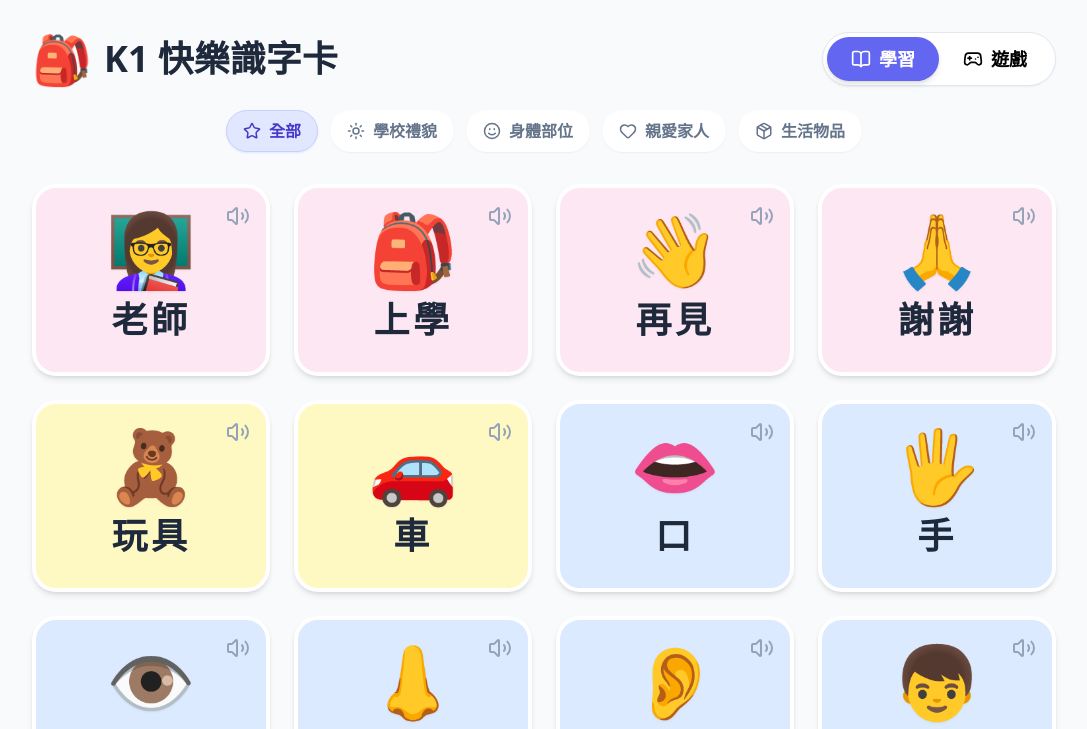
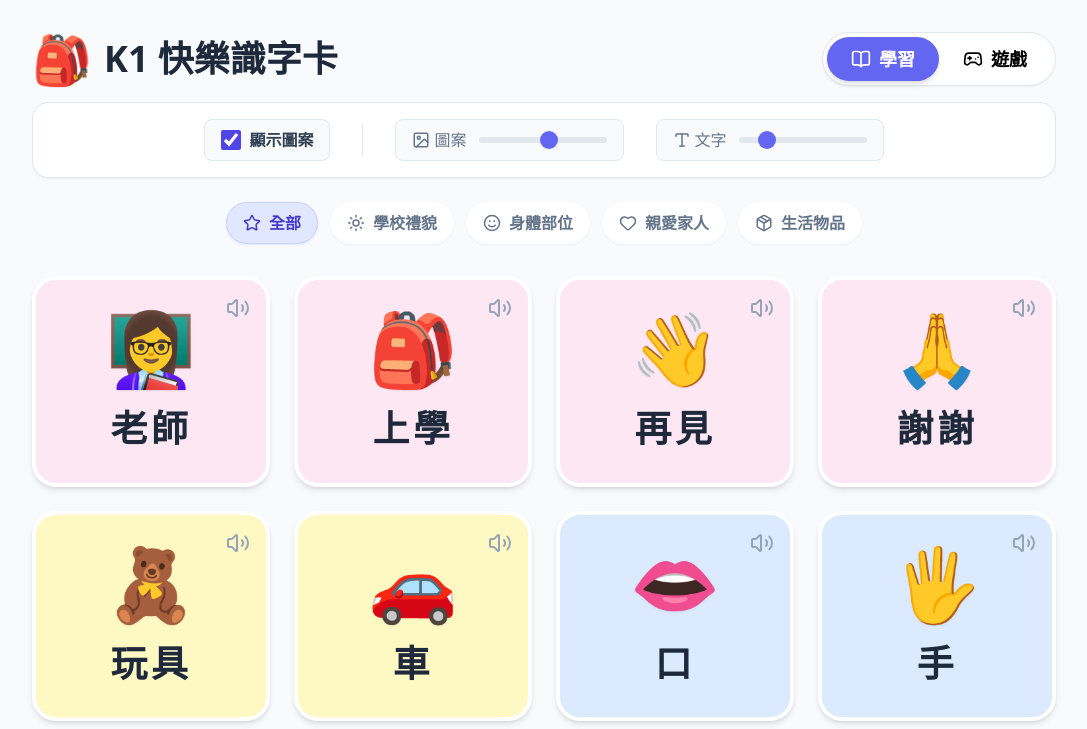
Before and after one commit to prove0k/prove, a plain HTML site: page k1_chinese.html in a window 1280 px wide. Shown: the top 729 px of the page, without its empty margins (96-1183 px from the left). Drawn offline with nearby package versions, Linux system fonts and the light colour scheme.

Commit message:
Add files via upload

```diff
--- a/k1_chinese.html
+++ b/k1_chinese.html
@@ -10,7 +10,7 @@
     <script src="https://unpkg.com/lucide@latest"></script>
     <style>
         /* 防止點擊時出現藍色框框 */
-        button, div {
+        button, div, input {
             -webkit-tap-highlight-color: transparent;
         }
         body {
@@ -26,12 +26,50 @@
         .animate-pop {
             animation: pop 0.3s ease-in-out;
         }
+
+        /* 動態調整大小的 CSS 變數預設值 */
+        :root {
+            --emoji-size: 4.5rem;
+            --text-size: 2.25rem;
+            --emoji-display: block;
+        }
+
+        .dynamic-emoji {
+            font-size: var(--emoji-size);
+            display: var(--emoji-display);
+            line-height: 1.2;
+        }
+
+        .dynamic-text {
+            font-size: var(--text-size);
+            line-height: 1.2;
+        }
+
+        /* 自訂滑桿樣式 */
+        input[type=range] {
+            height: 6px;
+            background: #e2e8f0;
+            border-radius: 5px;
+            appearance: none;
+        }
+        input[type=range]::-webkit-slider-thumb {
+            appearance: none;
+            width: 18px;
+            height: 18px;
+            background: #6366f1;
+            border-radius: 50%;
+            cursor: pointer;
+            transition: background .15s ease-in-out;
+        }
+        input[type=range]::-webkit-slider-thumb:hover {
+            background: #4f46e5;
+        }
     </style>
 </head>
-<body class="bg-slate-50 min-h-screen p-4">
+<body class="bg-slate-50 min-h-screen p-4 pb-20">
 
     <!-- Header & Mode Switch -->
-    <div class="max-w-5xl mx-auto mb-6 pt-4">
+    <div class="max-w-5xl mx-auto mb-4 pt-4">
         <div class="flex flex-col md:flex-row items-center justify-between gap-4">
             <!-- Title -->
             <h1 class="text-3xl md:text-4xl font-bold text-slate-800 flex items-center gap-3">
@@ -47,6 +85,35 @@
                 <button onclick="setMode('game')" id="btn-game" class="px-6 py-2 rounded-full text-lg font-bold transition-all flex items-center gap-2">
                     <i data-lucide="gamepad-2" width="20"></i> 遊戲
                 </button>
+            </div>
+        </div>
+    </div>
+
+    <!-- Display Settings Panel -->
+    <div class="max-w-5xl mx-auto mb-6 bg-white p-4 rounded-2xl shadow-sm border border-slate-200">
+        <div class="flex flex-wrap items-center justify-center gap-4 md:gap-8">
+            <!-- Toggle Emoji -->
+            <label class="flex items-center gap-2 cursor-pointer select-none bg-slate-50 px-4 py-2 rounded-lg hover:bg-slate-100 transition-colors border border-slate-200">
+                <input type="checkbox" id="emoji-toggle" checked onchange="toggleEmoji(this.checked)" class="w-5 h-5 text-indigo-600 rounded focus:ring-indigo-500 border-gray-300 accent-indigo-600">
+                <span class="text-slate-700 font-bold text-sm md:text-base">顯示圖案</span>
+            </label>
+
+            <div class="h-8 w-px bg-slate-200 hidden md:block"></div>
+
+            <!-- Emoji Size Slider -->
+            <div class="flex items-center gap-3 bg-slate-50 px-4 py-2 rounded-lg border border-slate-200">
+                <span class="text-slate-500 flex items-center gap-1 text-sm md:text-base">
+                    <i data-lucide="image" width="18"></i> 圖案
+                </span>
+                <input type="range" id="emoji-size-slider" min="0" max="8" step="0.5" value="4.5" oninput="updateSizes()" class="w-24 md:w-32">
+            </div>
+
+            <!-- Text Size Slider -->
+            <div class="flex items-center gap-3 bg-slate-50 px-4 py-2 rounded-lg border border-slate-200">
+                <span class="text-slate-500 flex items-center gap-1 text-sm md:text-base">
+                    <i data-lucide="type" width="18"></i> 文字
+                </span>
+                <input type="range" id="text-size-slider" min="1.5" max="6" step="0.2" value="2.25" oninput="updateSizes()" class="w-24 md:w-32">
             </div>
         </div>
     </div>
@@ -76,7 +143,7 @@
     </div>
 
     <!-- Cards Grid -->
-    <div id="cards-container" class="max-w-5xl mx-auto grid grid-cols-2 md:grid-cols-3 lg:grid-cols-4 gap-6 pb-20">
+    <div id="cards-container" class="max-w-5xl mx-auto grid grid-cols-2 md:grid-cols-3 lg:grid-cols-4 gap-6">
         <!-- 卡片將由 JavaScript 動態生成 -->
     </div>
 
@@ -90,8 +157,8 @@
     </div>
 
     <!-- Footer -->
-    <div class="text-center text-slate-400 text-sm pb-8">
-        老師小撇步：遊戲模式下，系統會自動出題，請小朋友點擊正確的卡片！
+    <div class="max-w-5xl mx-auto mt-8 text-center text-slate-400 text-sm">
+        老師小撇步：點擊「顯示圖案」開關，可以切換是否顯示圖片，增加認字難度喔！
     </div>
 
     <script>
@@ -138,14 +205,29 @@
         let isGameMode = false;
         let score = 0;
         let targetItem = null;
-        let isProcessing = false; // 防止重複點擊
+        let isProcessing = false;
+
+        // --- 顯示設定控制 ---
+
+        function toggleEmoji(isChecked) {
+            const root = document.documentElement;
+            root.style.setProperty('--emoji-display', isChecked ? 'block' : 'none');
+        }
+
+        function updateSizes() {
+            const emojiSize = document.getElementById('emoji-size-slider').value;
+            const textSize = document.getElementById('text-size-slider').value;
+
+            const root = document.documentElement;
+            root.style.setProperty('--emoji-size', `${emojiSize}rem`);
+            root.style.setProperty('--text-size', `${textSize}rem`);
+        }
 
         // --- 核心功能 ---
 
         function setMode(mode) {
             isGameMode = (mode === 'game');
 
-            // 更新按鈕樣式
             const btnLearn = document.getElementById('btn-learn');
             const btnGame = document.getElementById('btn-game');
             const activeClass = "bg-indigo-500 text-white shadow-md";
@@ -164,17 +246,17 @@
                 btnLearn.className = "px-6 py-2 rounded-full text-lg font-bold transition-all flex items-center gap-2 " + activeClass;
 
                 document.getElementById('game-bar').classList.add('hidden');
-                window.speechSynthesis.cancel(); // 停止發音
+                window.speechSynthesis.cancel();
             }
 
-            renderCards(); // 重新渲染卡片以更新點擊事件
+            renderCards();
         }
 
         function speak(text, callback) {
             window.speechSynthesis.cancel();
             const utterance = new SpeechSynthesisUtterance(text);
             utterance.lang = 'zh-HK';
-            utterance.rate = 0.85; // 廣東話語速
+            utterance.rate = 0.85;
             if (callback) {
                 utterance.onend = callback;
             }
@@ -192,15 +274,9 @@
         function startNewRound() {
             const items = getFilteredData();
             if (items.length === 0) return;
-
-            // 隨機選擇一個單字
             const randomIndex = Math.floor(Math.random() * items.length);
             targetItem = items[randomIndex];
-
-            // 更新提示文字
             document.getElementById('game-instruction').innerText = `請找出...`;
-
-            // 延遲一點點再說話
             setTimeout(() => {
                 repeatQuestion();
             }, 500);
@@ -215,20 +291,17 @@
             if (isProcessing) return;
 
             if (!isGameMode) {
-                // 學習模式：直接發音
                 animateCard(cardElement, 'animate-pop');
                 speak(item.word);
                 return;
             }
 
-            // 遊戲模式邏輯
             if (item.id === targetItem.id) {
-                // --- 答對了 ---
+                // 答對
                 isProcessing = true;
                 score++;
                 updateScore();
 
-                // 設定成功彈窗內容
                 const icon = document.getElementById('feedback-icon');
                 const title = document.getElementById('feedback-title');
                 const subtitle = document.getElementById('feedback-subtitle');
@@ -236,10 +309,9 @@
                 icon.innerHTML = "🎉";
                 title.innerHTML = "好棒！";
                 title.className = "text-5xl font-bold mb-2 text-indigo-600";
-                subtitle.innerHTML = ""; // 清空副標題
+                subtitle.innerHTML = "";
 
                 showFeedback();
-
                 speak("好叻！答啱喇！", () => {
                     setTimeout(() => {
                         hideFeedback();
@@ -249,28 +321,23 @@
                 });
 
             } else {
-                // --- 答錯了 ---
-                isProcessing = true; // 鎖定，避免重複點擊
-
-                // 設定錯誤彈窗內容
+                // 答錯
+                isProcessing = true;
                 const icon = document.getElementById('feedback-icon');
                 const title = document.getElementById('feedback-title');
                 const subtitle = document.getElementById('feedback-subtitle');
 
-                // 顯示選錯的那個字的圖案和文字
                 icon.innerHTML = item.emoji;
                 title.innerHTML = "你選錯了";
-                title.className = "text-5xl font-bold mb-2 text-red-500"; // 紅色字體
-                subtitle.innerHTML = `這是 <b>${item.word}</b>`; // 顯示這是什麼字
+                title.className = "text-5xl font-bold mb-2 text-red-500";
+                subtitle.innerHTML = `這是 <b>${item.word}</b>`;
 
                 showFeedback();
-
-                // 語音提示：你選錯了，這是 XX
                 speak(`你選錯了，這是 ${item.word}`, () => {
                     setTimeout(() => {
                         hideFeedback();
-                        isProcessing = false; // 解鎖
-                    }, 1500); // 稍微停留久一點讓小朋友看清楚
+                        isProcessing = false;
+                    }, 1500);
                 });
             }
         }
@@ -281,7 +348,7 @@
 
         function animateCard(element, animationClass) {
             element.classList.remove(animationClass);
-            void element.offsetWidth; // 觸發 reflow
+            void element.offsetWidth;
             element.classList.add(animationClass);
         }
 
@@ -290,7 +357,6 @@
         function showFeedback() {
             const overlay = document.getElementById('feedback-overlay');
             const content = document.getElementById('feedback-content');
-
             overlay.classList.remove('opacity-0');
             content.classList.remove('scale-0');
             content.classList.add('scale-100');
@@ -299,7 +365,6 @@
         function hideFeedback() {
             const overlay = document.getElementById('feedback-overlay');
             const content = document.getElementById('feedback-content');
-
             overlay.classList.add('opacity-0');
             content.classList.remove('scale-100');
             content.classList.add('scale-0');
@@ -312,7 +377,6 @@
             categories.forEach(cat => {
                 const btn = document.createElement('button');
                 const isActive = currentCategory === cat.id;
-
                 let classes = "flex items-center gap-2 px-4 py-2 rounded-full text-base font-bold transition-all transform hover:scale-105 shadow-sm border ";
                 if (isActive) {
                     classes += "bg-indigo-100 text-indigo-700 border-indigo-200 shadow-indigo-100";
@@ -320,9 +384,7 @@
                     classes += "bg-white text-slate-500 border-transparent hover:bg-indigo-50";
                 }
                 btn.className = classes;
-
                 btn.innerHTML = `<i data-lucide="${cat.icon}" width="18" height="18"></i> ${cat.name}`;
-
                 btn.onclick = () => {
                     currentCategory = cat.id;
                     renderCategories();
@@ -330,10 +392,9 @@
                     if (isGameMode) {
                         score = 0;
                         updateScore();
-                        startNewRound(); // 切換分類時重新出題
+                        startNewRound();
                     }
                 };
-
                 container.appendChild(btn);
             });
             lucide.createIcons();
@@ -342,19 +403,17 @@
         function renderCards() {
             const container = document.getElementById('cards-container');
             container.innerHTML = '';
-
             const items = getFilteredData();
 
             items.forEach(item => {
                 const card = document.createElement('div');
 
-                // 基本樣式
                 let cardClasses = `
                     ${item.color}
                     relative cursor-pointer rounded-3xl p-6
                     flex flex-col items-center justify-center
                     shadow-md transition-all duration-200 transform border-4 border-white
-                    select-none
+                    select-none min-h-[200px]
                 `;
 
                 if (!isGameMode) {
@@ -366,19 +425,17 @@
                 card.className = cardClasses;
 
                 card.innerHTML = `
-                    <!-- Sound Icon Hint (隱藏於遊戲模式以減少干擾) -->
                     ${!isGameMode ? `
                     <div class="absolute top-4 right-4 text-slate-400 group-hover:text-indigo-600 transition-colors">
                         <i data-lucide="volume-2" width="24" height="24"></i>
                     </div>` : ''}
 
-                    <!-- Image/Emoji -->
-                    <div class="text-7xl mb-4 filter drop-shadow-sm ${!isGameMode ? 'transform group-hover:scale-110 transition-transform duration-300' : ''}">
+                    <!-- Dynamic classes control size and display -->
+                    <div class="dynamic-emoji mb-4 filter drop-shadow-sm ${!isGameMode ? 'transform group-hover:scale-110 transition-transform duration-300' : ''}">
                         ${item.emoji}
                     </div>
 
-                    <!-- Word -->
-                    <h2 class="text-4xl font-black text-slate-800 mb-2 tracking-widest">
+                    <h2 class="dynamic-text font-black text-slate-800 mb-2 tracking-widest">
                         ${item.word}
                     </h2>
                 `;
@@ -392,8 +449,9 @@
 
         // 初始化
         window.onload = () => {
-            setMode('learn'); // 預設為學習模式
+            setMode('learn');
             renderCategories();
+            updateSizes(); // 確保初始大小正確
         };
 
     </script>
```
